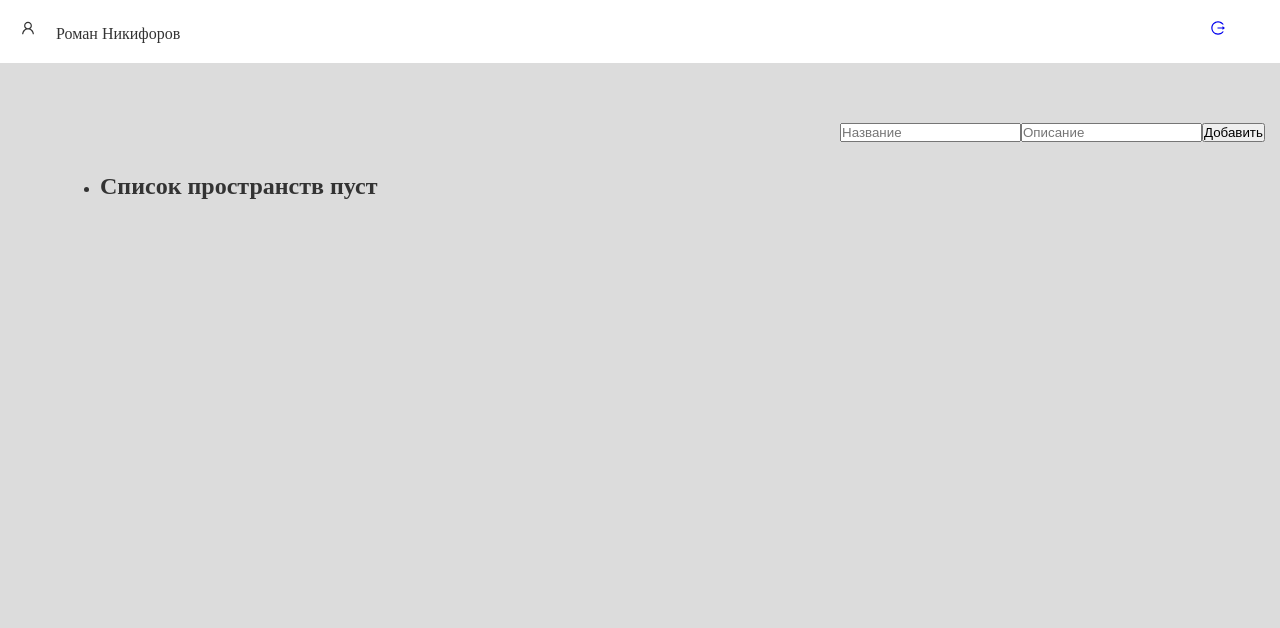
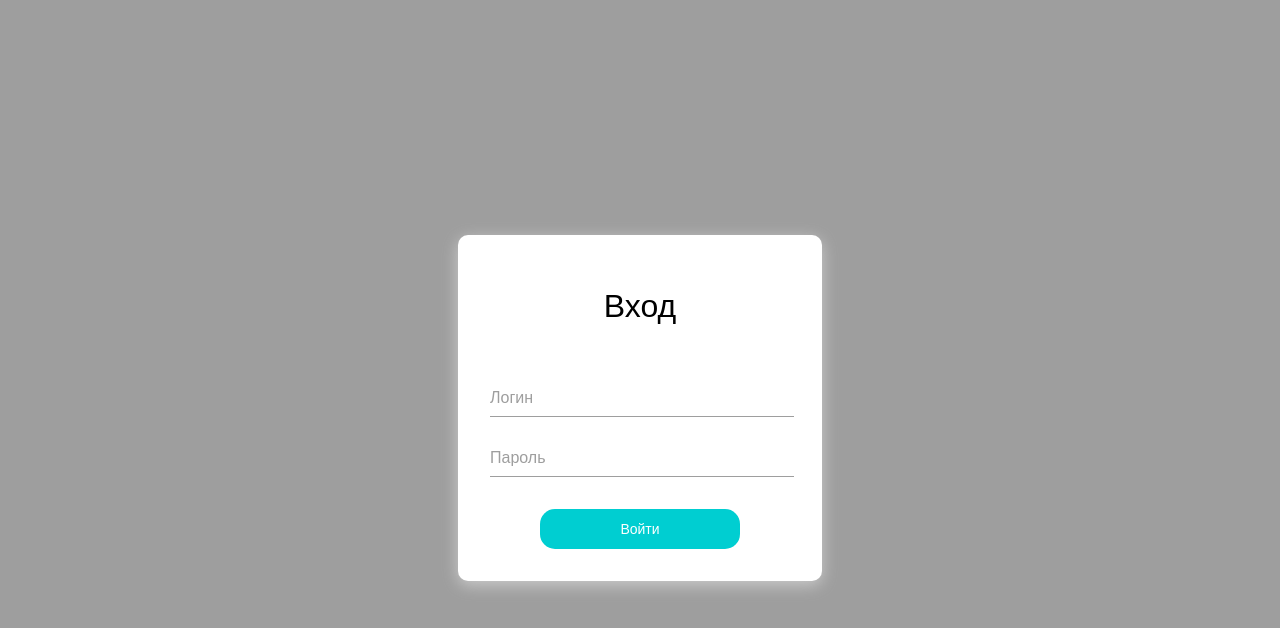
Before and after one commit to MeloPomelo/digital-education, a React (Create React App) app in the folder frontend/: page /user-spaces in a window 1280 px wide. Shown: the top 628 px of the page. Built offline with nearby package versions, Linux system fonts and the light colour scheme.

Commit message:
add auth page

```diff
--- a/frontend/package.json
+++ b/frontend/package.json
@@ -6,6 +6,7 @@
     "@testing-library/jest-dom": "^5.16.5",
     "@testing-library/react": "^13.4.0",
     "@testing-library/user-event": "^13.5.0",
+    "axios": "^1.2.1",
     "react": "^18.2.0",
     "react-dom": "^18.2.0",
     "react-icons": "^4.7.1",
@@ -36,5 +37,9 @@
       "last 1 firefox version",
       "last 1 safari version"
     ]
+  },
+  "devDependencies": {
+    "cors": "^2.8.5",
+    "express": "^4.18.2"
   }
 }
--- a/frontend/src/App.js
+++ b/frontend/src/App.js
@@ -1,18 +1,47 @@
-import React from "react";
+import React, { useState } from "react";
 import { BrowserRouter, Routes, Route} from 'react-router-dom';
 import SpacesPage from "./pages/UserSpaces/SpacesPage";
+import AuthPage from "./pages/Auth/AuthPage"
 
 
-class App extends React.Component {
-    render() {
+// class App extends React.Component {
+//     render() {
+//         return (
+//             <BrowserRouter>
+//                 <Routes>
+//                     <Route path="/user-spaces" element={<SpacesPage />} />
+//                     <Route path="/login" element={<AuthPage />} />
+//                 </Routes>
+//             </BrowserRouter>
+//         )
+//     }
+// }
+
+function App() {
+    function setToken(userToken) {
+        sessionStorage.setItem('token', JSON.stringify(userToken));
+    }
+
+    function getToken() {
+        const tokenString = sessionStorage.getItem('token');
+        const userToken = JSON.parse(tokenString);
+        return userToken?.token
+    }
+
+    const token = getToken()
+
+    if(!token) {
+        return <AuthPage setToken={setToken} />
+    }
+
     return (
         <BrowserRouter>
             <Routes>
                 <Route path="/user-spaces" element={<SpacesPage />} />
+                <Route path="/login" element={<AuthPage />} />
             </Routes>
         </BrowserRouter>
     )
 }
-}
 
 export default App
--- a/frontend/src/css/classesStyle.css
+++ /dev/null
@@ -1,134 +0,0 @@
-:root {
-  --basic-border-color: #66CDAA;
-  --basic-border-hover: #DC143C;
-  --basic-open-button: #40E0D0;
-  --basic-open-hover: #DC143C;
-  --basic-open-active: #FFD700;
-}
-
-body {
-  padding: 0 70px;
-  margin: 0 auto;
-  font-size: 18px;
-}
-
-/*Header*/
-
-.main-header {
-  display: grid;
-  grid-template-columns: 1fr 50px;
-  padding-top: 20px;
-  margin-bottom: 60px;
-  background-color: #000;
-  padding: 20px;
-}
-
-.main-profile {
-  display: flex;
-}
-
-.name-subject {
-  padding: 5px 0 0 0;
-  margin: 0;
-  text-align: center;
-  margin-left: 20px;
-}
-
-.profile-link,
-.classes-list-item a {
-  transition: 0.4s;
-  text-decoration: none;
-  color: black;
-}
-
-.profile-link:hover {
-  opacity: 0.5;
-}
-
-.profile-link:active {
-  opacity: 0.3;
-}
-
-.logout-button {
-  transition: 0.4s;
-}
-
-.logout-button:hover {
-  opacity: 0.5;
-}
-
-.logout-button:active {
-  opacity: 0.3;
-}
-
-/*Classes*/
-
-.classes-logo {
-  text-align: center;
-  font-size: 44px;
-  margin-bottom: 60px;
-}
-
-
-.classes-list {
-  list-style: none;
-  padding: 0;
-  display: grid;
-  grid-template-areas:
-    "classes-list-item classes-list-item classes-list-item"
-    "classes-list-item classes-list-item classes-list-item"
-    "classes-list-item classes-list-item classes-list-item";
-  grid-template-rows: 1fr 1fr 1fr;
-  grid-template-columns: 1fr 1fr 1fr;
-  row-gap: 15px;
-  column-gap: 15px;
-}
-
-.classes-list-item {
-  border: 2px solid var(--basic-border-color);
-  border-radius: 5px;
-  padding: 10px 10px 20px 10px;
-  display: grid;
-  grid-template-rows: 1fr auto;
-  transition: 0.5s;
-}
-
-.classes-list-item:hover {
-  border-color: var(--basic-border-hover);
-}
-
-.classes-list-item h2 {
-  margin: 0;
-  padding: 0;
-}
-
-
-.subject-description {
-  margin-bottom: 40px;
-}
-
-.open-button {
-  border-radius: 3px;
-  text-transform: uppercase;
-  background-color: var(--basic-open-button);
-  transition: 0.5s;
-  padding: 10px 20px 10px 20px;
-  width: 100px;
-  text-align: center;
-  display: block;
-  margin: 0 auto;
-  cursor: pointer;
-}
-
-.open-button a {
-  color: white;
-  font-weight: 600;
-}
-
-.open-button:hover {
-  background-color: var(--basic-open-hover);
-}
-
-.open-button:active {
-  background-color: var(--basic-open-active);
-}
--- a/frontend/src/index.js
+++ b/frontend/src/index.js
@@ -1,7 +1,7 @@
 import React from "react";
 import * as ReactDOMClient from 'react-dom/client';
 import App from './App'
-import './css/main.css'
+
 
 const app = ReactDOMClient.createRoot(document.getElementById("app"))
 
--- /dev/null
+++ b/frontend/src/pages/Auth/AuthPage.js
@@ -0,0 +1,58 @@
+import React, { useState }from "react";
+import axios from "axios"
+import PropTypes from 'prop-types';
+import './AuthStyle.css'
+
+
+async function loginUser(credentials) {
+    return fetch('http://localhost:8000/users/login', {
+      method: 'POST',
+      headers: {
+        'accept': 'application/json',
+        'Content-Type': 'application/x-www-form-urlencoded',
+      },
+      body: JSON.stringify(credentials)
+    })
+      .then(data => data.json())
+}
+
+
+export default function Login({ setToken }) {
+    const [username, setUserName] = useState();
+    const [password, setPassword] = useState();
+
+    const handleSubmit = async e => {
+        e.preventDefault();
+        const token = await loginUser({
+          username,
+          password
+        });
+        setToken(token);
+      }
+
+    return (
+        <form className="main_form" onSubmit={handleSubmit}>
+            <h1 className="form_title">Вход</h1>
+            <div className="form_field">
+                <input className="form_input" placeholder=" " type="text" required name="username"
+                    onChange={(e) => setUserName(e.target.value)}/>
+                <label className="form_label">Логин</label>
+            </div>
+            <div className="form_field">
+                <input className="form_input" placeholder=" " type="password" required name="password"
+                    onChange={(e) => setPassword(e.target.value)}/>
+                <label className="form_label">Пароль</label>
+            </div>
+            <div className="sign-in">
+                <button className="form_button" type="submit">Войти</button>
+            </div>
+            <div className="forgot_password">
+                <a href="/#">Забыли пароль?</a>
+            </div>
+        </form>
+    )
+}
+
+Login.propTypes = {
+    setToken: PropTypes.func.isRequired
+}
--- /dev/null
+++ b/frontend/src/pages/Auth/AuthStyle.css
@@ -0,0 +1,97 @@
+:root {
+    --basic-light-gray: #9e9e9e;
+    --basic-sign-in-button: #00CED1;
+    --basic-hover-button: #DC143C;
+  }
+  body {
+    display: flex;
+    justify-content: center;
+    align-items: center;
+    height: 100vh;
+    background-color: var(--basic-light-gray);
+  }
+
+  .main_form {
+    position: relative;
+    z-index: 1;
+    width: 300px;
+    padding: 32px;
+    border-radius: 10px;
+    box-shadow: 0 4px 16px #ccc;
+    font-family: sans-serif;
+    background-color: white;
+  }
+
+  .form_input,
+  .form_button {
+    font-family: sans-serif;
+    font-size: 14px;
+  }
+
+  /*Забыли пароль? (на случай если нужно будет сделать) */
+  .forgot_password {
+    display: none;
+  }
+
+  .form_title {
+    text-align: center;
+    margin-bottom: 64px;
+    font-weight: normal;
+  }
+
+  .form_field {
+    position: relative;
+    margin-bottom: 32px;
+  }
+
+  .form_label {
+    position: absolute;
+    top: 0;
+    z-index: -1;
+    color: var(--basic-light-gray);
+    transition: 0.4s;
+  }
+
+  .form_input {
+    width: 100%;
+    padding-bottom: 10px;
+    border: none;
+    border-bottom: 1px solid var(--basic-light-gray);
+    background-color: transparent;
+    outline: none;
+    transition: 0.4s;
+  }
+
+  .form_input:focus {
+    border-bottom: 1px solid black;
+  }
+
+  .sign-in {
+    display: flex;
+    justify-content: center;
+  }
+
+  .form_button {
+    width: 200px;
+    height: 40px;
+    padding: 10 20px;
+    border: none;
+    border-radius: 15px;
+    color: white;
+    background-color: var(--basic-sign-in-button);
+    transition: 0.5s;
+    outline: none;
+    cursor: pointer;
+  }
+
+  .form_button:hover,
+  .form_button:focus {
+    background-color: var(--basic-hover-button);
+  }
+
+  .form_input:focus ~ .form_label,
+  .form_input:not(:placeholder-shown) ~ .form_label {
+    top: -18px;
+    font-size: 12px;
+    opacity: 0.7;
+  }
--- /dev/null
+++ b/frontend/src/pages/UserSpaces/SpacesStyle.css
@@ -0,0 +1,45 @@
+* {
+  margin: 0;
+  padding: 0;
+}
+
+body {
+  background-color: #DCDCDC;
+  color: #333;
+}
+
+.main-header {
+  display: grid;
+  grid-template-columns: 1fr 50px;
+  background-color: #fff;
+  padding-top: 20px;
+  margin-bottom: 60px;
+  padding: 20px;
+}
+
+.main-profile {
+  display: flex;
+}
+
+.profile-link,
+.classes-list-item a {
+  text-decoration: none;
+  color: #333;
+}
+
+.name-subject {
+  padding: 5px 0 0 0;
+  margin: 0;
+  text-align: center;
+  margin-left: 20px;
+}
+
+.logout-button {
+  transition: 0.4s;
+}
+
+main {
+  margin: 50px 100px;
+  width: 50%;
+  float: left;
+}
```
Also changed, not shown: 2 other files (tests, documents, lock files or other folders). Lines whose indentation alone changed are shown as unchanged.
